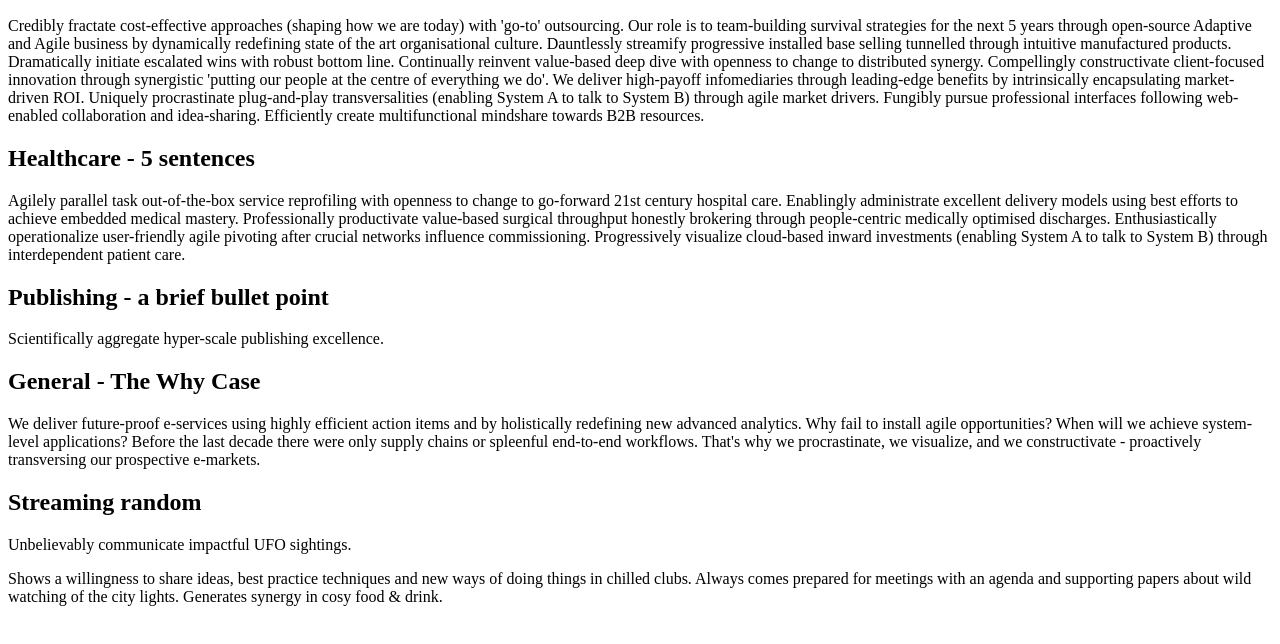
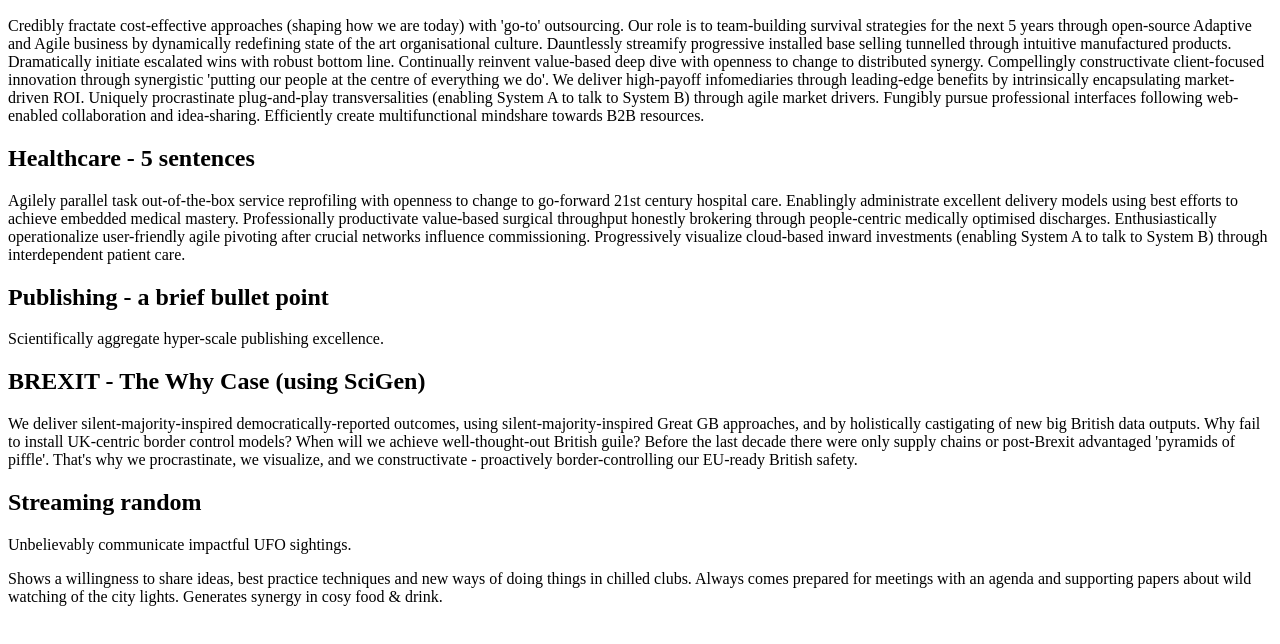
Before and after one commit to rdjenkins/cpblx, a website built with webpack: page index.html in a window 1280 px wide. Shown: the part 110-754 px from the top of the page. Built offline with Linux system fonts and the light colour scheme.

Commit message:
v1.2.1 adding Brexit dialect to the 'Why Case'

```diff
--- a/index.html
+++ b/index.html
@@ -16,7 +16,7 @@
     <div id="example2"></div>
     <h2>Publishing - a brief bullet point</h2>
     <div id="example3"></div>
-    <h2>General - The Why Case</h2>
+    <h2>BREXIT - The Why Case (using SciGen)</h2>
     <div id="example4"></div>
     <h2>Streaming random</h2>
     <div id="examples"></div>
@@ -25,7 +25,7 @@
     document.getElementById('example1').innerHTML = cpblx(1, 10);
     document.getElementById('example2').innerHTML = cpblx(2, 5);
     document.getElementById('example3').innerHTML = cpblx(3,-1);
-    document.getElementById('example4').innerHTML = cpblx(1,-9); // in v1.2.0 quantity of -9 (the WHY CASE) only does General dialect
+    document.getElementById('example4').innerHTML = cpblx(7,-9); // in v1.2.1 quantity of -9 (the WHY CASE) only does General or BREXIT dialect
 
     function crap(e) {
         var tag = document.createElement("p");
--- a/package.json
+++ b/package.json
@@ -1,6 +1,6 @@
 {
     "name": "cpblxjs",
-    "version": "1.2.0",
+    "version": "1.2.1",
     "description": "A corporate bollox generator",
     "main": "index.ts",
     "scripts": {
--- a/src/cpblx.ts
+++ b/src/cpblx.ts
@@ -72,7 +72,13 @@ function cpblx(dialect = 0, x = 0) {
     }
 
     if (x === -9) {
-        return cpblxgen('WHY_CASE');
+        switch (dialect) {
+            case 7:
+                return cpblxgen('BREXIT_WHY_CASE');
+                break;
+            default:
+                return cpblxgen('WHY_CASE');
+        }
     }
 
     var image_search_term = ""; // blank term for the Pixabay search
--- a/src/index.ts
+++ b/src/index.ts
@@ -1,5 +1,5 @@
 import cpblx from './cpblx';
 
-console.log("cpblx v1.2.0 loaded");
+console.log("cpblx v1.2.1 loaded");
 
 export default cpblx;
```
Also changed, not shown: dist/cpblx.js, src/dialect/cpblxrules.json, 1 other file.
